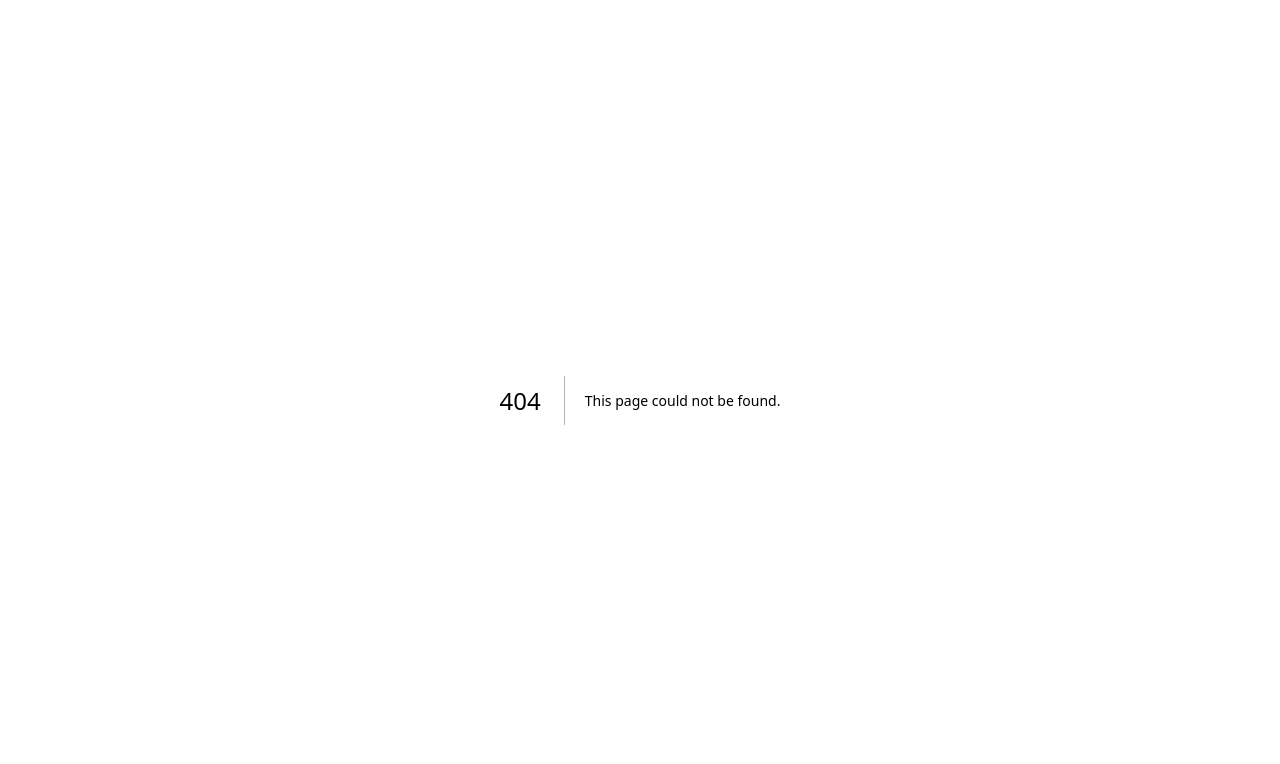
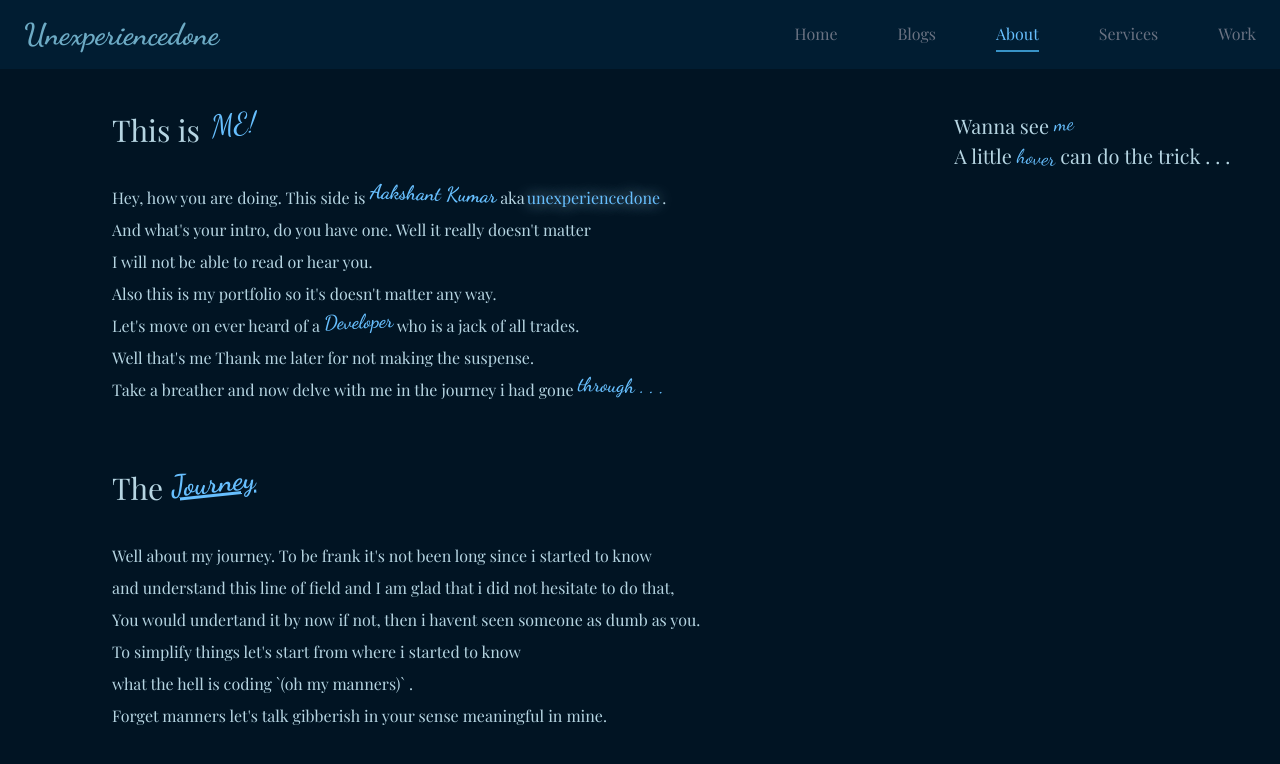
Before and after one commit to unexperiencedone/my_portfolio, a Next.js app: page /about in a window 1280 px wide. Before the commit this address had no page. Shown: the top 764 px of the page. Built offline with nearby package versions, Linux system fonts and the light colour scheme.

Commit message:
Working on the about page setup is done content is to be fed.

```diff
--- /dev/null
+++ b/app/about/page.tsx
@@ -0,0 +1,101 @@
+"use client";
+import NavBar from "@/components/NavBar";
+import { Playfair_Display, Dancing_Script } from "next/font/google";
+
+export const playfair = Playfair_Display({
+  subsets: ["latin"],
+  weight: ["400", "600", "700"],
+});
+
+export const ds = Dancing_Script({
+  subsets: ["latin"],
+  weight: ["400", "600", "700"],
+});
+
+export default function About() {
+  return (
+    <>
+      <NavBar></NavBar>
+      <main className="flex flex-col justify-around bg-deep-space-blue-950 min-h-screen p-20 ">
+        <div
+          id="who_Am_i"
+          className={`min-h-max flex text-steel-blue-200 ${playfair.className} p-8 leading-loose cursor-pointer`}
+        >
+          <div id="text1">
+            <h1 className={`text-3xl`}>
+              This is{" "}
+              <span
+                className={`text-yale-blue-300 ${ds.className} inline-block -top-2 relative left-1 -rotate-6 hover:rotate-0 hover:[text-shadow:var(--shadow-glow)] `}
+              >
+                {" "}
+                ME!
+              </span>
+            </h1>
+            <br />
+            <p>
+              Hey, how you are doing. This side is{" "}
+              <span
+                className={`inline-block font-bold text-shadow:var(--shadow-glow)] ${ds.className} text-xl text-yale-blue-300 left-0.5 right-0.5 -translate-y-1 rotate-2 hover:rotate-0 duration-100`}
+              >
+                Aakshant Kumar
+              </span>{" "}
+              aka
+              <span className="inline-block relative transition-all [text-shadow:var(--shadow-glow)] left-0.5 text-yale-blue-300">
+                unexperiencedone
+              </span>{" "}
+              . <br /> And what's your intro, do you have one. Well it really
+              doesn't matter <br /> I will not be able to read or hear you.{" "}
+              <br /> Also this is my portfolio so it's doesn't matter any way.
+              <br />
+              Let's move on ever heard of a{" "}
+              <span
+                className={`text-yale-blue-300 hover:[text-shadow:var(--shadow-glow)] ${ds.className} -rotate-2 hover:rotate-0 -translate-y-1 transition-all inline-block text-xl font-semibold duration-100`}
+              >
+                Developer
+              </span>{" "}
+              who is a jack of all trades.
+              <br />
+              Well that's me Thank me later for not making the suspense.
+              <br />
+              Take a breather and now delve with me in the journey i had gone{" "}
+              <span
+                className={`text-yale-blue-300 hover:[text-shadow:var(--shadow-glow)] ${ds.className} rotate-2 hover:rotate-0 -translate-y-1 transition-all inline-block text-xl font-semibold duration-100`}
+              >
+                through . . .
+              </span>
+            </p>
+          </div>
+          <div id = 'graphics' className="text-xl translate-x-72 flex justify-end min-h-min flex-row">
+            <h3>Wanna see <span className={`inline-block relative text-yale-blue-300 ${ds.className} hover:[text-shadow:var(--shadow-glow)] -rotate-5 hover:rotate-0 transition-all -translate-y-1 `}>me</span> <br />
+             A little <span className={`inline-block relative text-yale-blue-300 ${ds.className} hover:[text-shadow:var(--shadow-glow)] transition-all rotate-5 hover:rotate-0`}>hover</span> can do the trick . . .</h3>
+          </div>
+        </div>
+        <div
+          className={`min-h-max text-steel-blue-200 ${playfair.className} p-8 leading-loose cursor-pointer`}
+        >
+          <h1 className="text-3xl">
+            The{" "}
+            <span
+              className={`inline-block font-bold relative  transition-all -top-2 -rotate-6 hover:rotate-0 hover:[text-shadow:var(--shadow-glow)] text-yale-blue-300 ${ds.className} underline`}
+            >
+              Journey
+            </span>
+          </h1>
+          <br />
+          <p>
+            Well about my journey. To be frank it's not been long since i
+            started to know <br />
+            and understand this line of field and I am glad that i did not
+            hesitate to do that, <br />
+            You would undertand it by now if not, then i havent seen someone as
+            dumb as you. <br />
+            To simplify things let's start from where i started to know <br />
+            what the hell is coding `(oh my manners)` . <br />
+            Forget manners let's talk gibberish in your sense meaningful in
+            mine. <br />
+          </p>
+        </div>
+      </main>
+    </>
+  );
+}
--- a/app/globals.css
+++ b/app/globals.css
@@ -144,14 +144,31 @@ body {
 }
 
 /* We target the path inside the svg react-xarrows creates */
-.custom-arrow {
-  transition: all 0.3s ease-in-out;
-  cursor: pointer;
-  /* Ensure the filter isn't clipped */
-  overflow: visible !important;
+
+@keyframes draw {
+  to { stroke-dashoffset: 0; }
+}
+.animate-draw {
+  stroke-dasharray: 1000;
+  stroke-dashoffset: 1000;
+  animation: draw 2s ease-out forwards;
 }
 
-.custom-arrow:hover {
-  filter: drop-shadow(0 0 8px #38bdf8);
-  stroke-width: 3px;
+.delay-1 { animation-delay: 0.5s; }
+.delay-2 { animation-delay: 1.2s; }
+@keyframes opacity{
+  from{
+    opacity: 0,
+  }
+  to{
+    opacity: 1,
+  }
 }
+
+.animate-opacity {
+  animation: opacity 2s ease-in-out forwards;
+}
+
+.hover-font-ds:hover{
+  font-family: var(--font-dancing-script);
+}
--- a/app/page.tsx
+++ b/app/page.tsx
@@ -2,6 +2,7 @@
 import { Playfair_Display, Dancing_Script } from "next/font/google";
 import Xarrow from "react-xarrows";
 import Link from "next/link";
+import { motion } from "framer-motion";
 
 export const playfair = Playfair_Display({
   subsets: ["latin"],
@@ -14,10 +15,20 @@ export const ds = Dancing_Script({
 });
 
 export default function Home() {
+  const container = {
+    hidden: { opacity: 0 },
+    visible: (i = 1) => ({
+      opacity: 1,
+      transition: { staggerChildren: 0.1, delayChildren: 0.04 * i },
+    }),
+  };
   return (
     <main className="flex min-h-screen flex-col items-center justify-center p-8 bg-deep-space-blue-950">
-      <h1
-        className={`text-8xl font-semibold text-sky-100 ${ds.className} h-min text-center leading-[7rem] cursor-pointer`}
+      <motion.h1
+        variants={container}
+        initial="hidden"
+        animate="visible"
+        className={`text-8xl font-semibold text-sky-100 ${ds.className} h-min text-center leading-[7rem] cursor-pointer animate-opacity delay-2`}
       >
         <span className="relative inline-block -left-10 hover:[text-shadow:var(--shadow-glow)]">
           Are you{" "}
@@ -42,7 +53,11 @@ export default function Home() {
           color="#89c7dc"
           strokeWidth={3}
           headSize={7}
-          passProps = {{strokeDasharray:"5, 2",}}
+          passProps={{
+            style: { overflow: "visible" },
+            className:
+              "transition-all duration-300 hover:drop-shadow-[0_0_8px_#89c7dc] cursor-pointer animate-draw delay-2",
+          }}
         />
         <span
           id="elem2"
@@ -76,6 +91,11 @@ export default function Home() {
           color="#89c7dc"
           strokeWidth={3}
           headSize={7}
+          passProps={{
+            style: { overflow: "visible" },
+            className:
+              "transition-all duration-300 hover:drop-shadow-[0_0_8px_#89c7dc] cursor-pointer animate-draw delay-2",
+          }}
         />
         <span
           id="elem6"
@@ -90,11 +110,15 @@ export default function Home() {
           end="elem6"
           curveness={3.5}
           color="#89c7dc"
-          strokeWidth={3}
+          strokeWidth={4}
           headSize={7}
-          passProps={{strokeDasharray: "5, 2",}}
+          passProps={{
+            style: { overflow: "visible" },
+            className:
+              "transition-all duration-300 hover:drop-shadow-[0_0_8px_#89c7dc] cursor-pointer animate-draw delay-2",
+          }}
         />
-      </h1>
+      </motion.h1>
     </main>
   );
 }
--- a/components/Navbar.tsx
+++ b/components/Navbar.tsx
@@ -22,11 +22,12 @@ export const ds = Dancing_Script({
 const links = [
   { name: "Home", href: "/" },
   { name: "Blogs", href: "/blogs" },
-  { name: "Articles", href: "/articles" },
+  { name: "About", href: "/about" },
   { name: "Services", href: "/services" },
+  { name: "Work", href: "/work"}
 ];
 
-export default function Navbar() {
+export default function NavBar() {
   const pathname = usePathname();
   const [isScrolled, setIsScrolled] = useState(false);
 
--- a/package.json
+++ b/package.json
@@ -9,6 +9,7 @@
     "lint": "eslint"
   },
   "dependencies": {
+    "framer-motion": "^12.23.26",
     "next": "16.1.0",
     "react": "19.2.3",
     "react-dom": "19.2.3",
```
Also changed, not shown: public/myimage.jpg (added), 1 other file (tests, documents, lock files or other folders).
